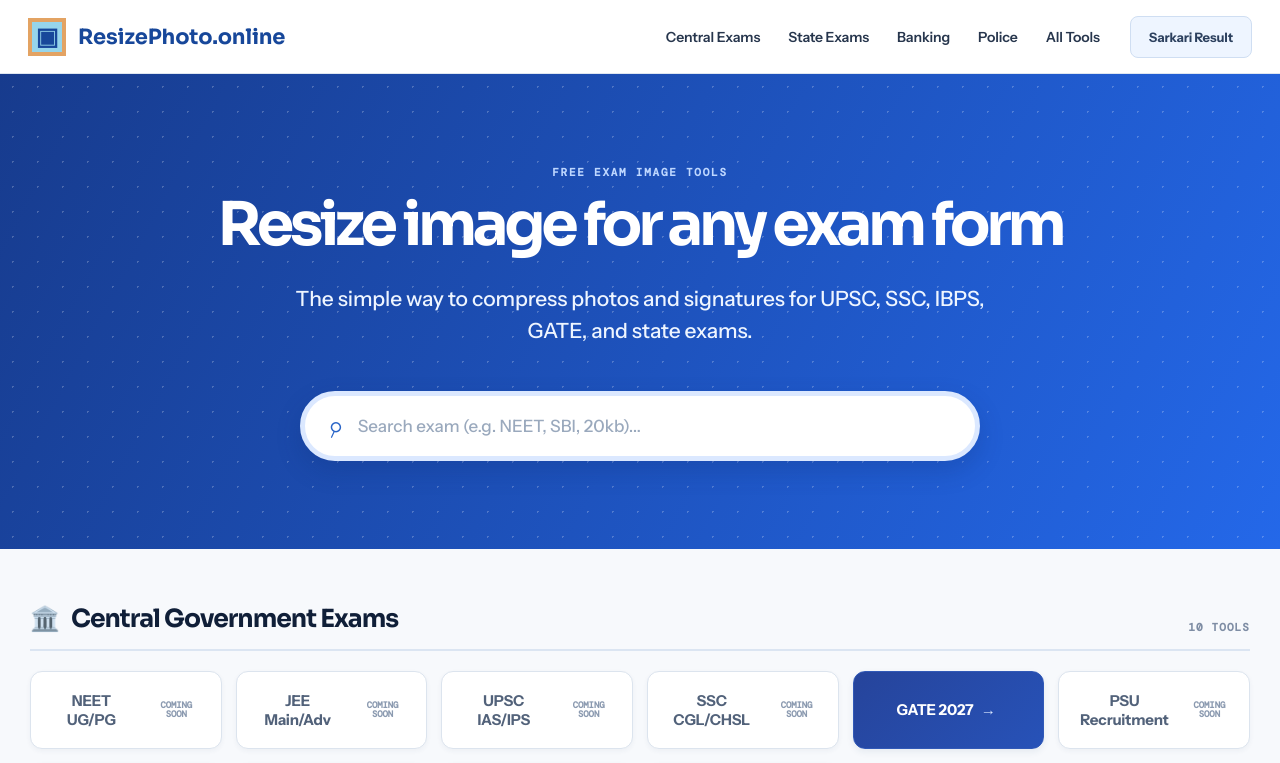
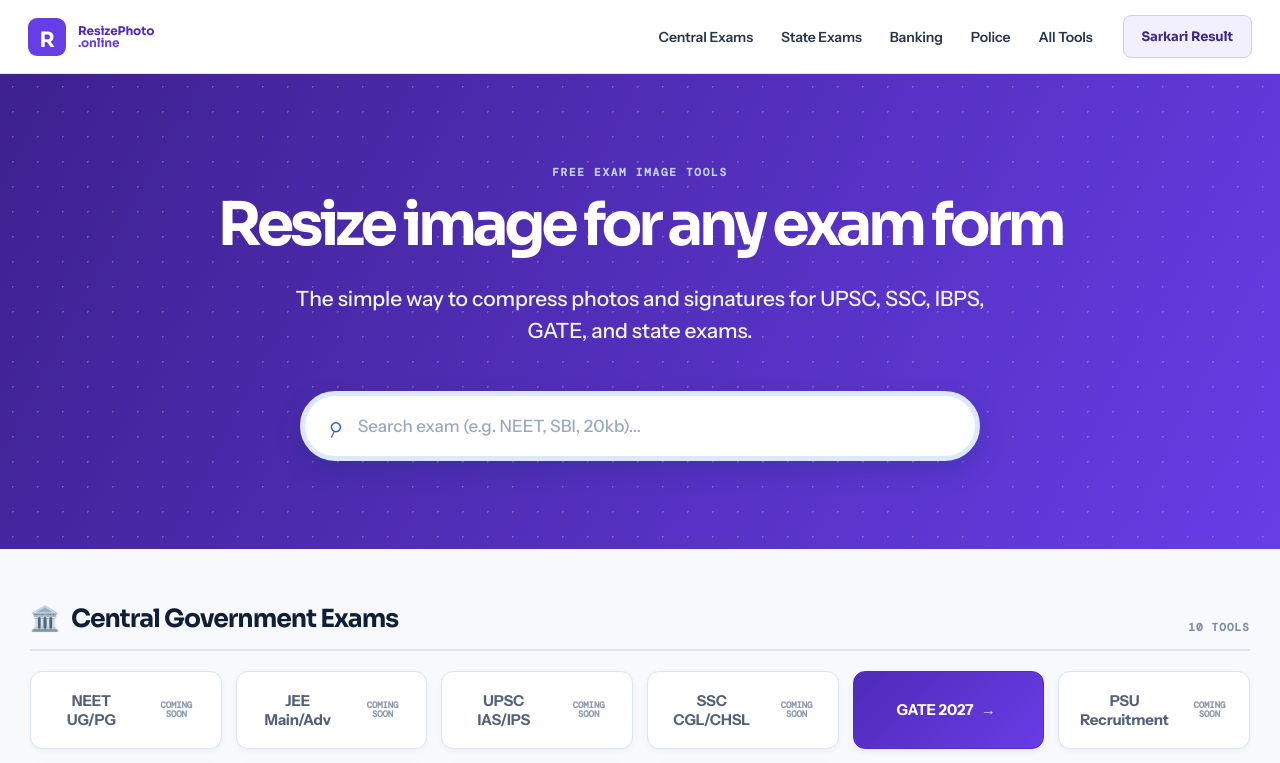
Before and after one commit to dhanavathsrikanth/resizephoto, a React (Vite) app: page / in a window 1280 px wide. Shown: the top 763 px of the page. Built offline with nearby package versions, Linux system fonts and the light colour scheme.

Commit message:
Rebrand favicon to R mark with updated theme color, add shared theme stylesheet

```diff
--- a/index.html
+++ b/index.html
@@ -3,7 +3,7 @@
   <head>
     <meta charset="UTF-8" />
     <meta name="viewport" content="width=device-width, initial-scale=1.0" />
-    <meta name="theme-color" content="#5b45d9" />
+    <meta name="theme-color" content="#673de6" />
     <meta name="description" content="Free online GATE 2027 photo resizer and signature resizer. Crop, resize, convert and check JPG images against IIT Madras pixel, ratio and KB requirements." />
     <meta name="robots" content="index, follow, max-image-preview:large" />
     <meta name="author" content="ResizePhoto.online" />
@@ -29,8 +29,8 @@
     <meta name="twitter:image:alt" content="GATE 2027 Photo and Signature Resizer — free JPG tool" />
     <!-- Icons / PWA -->
     <link rel="icon" type="image/svg+xml" href="/favicon.svg" />
-    <link rel="icon" type="image/png" sizes="32x32" href="/favicon-32.png" />
-    <link rel="apple-touch-icon" sizes="180x180" href="/apple-touch-icon.png" />
+    <link rel="icon" type="image/svg+xml" sizes="32x32" href="/favicon.svg?v=2" />
+    <link rel="apple-touch-icon" sizes="180x180" href="/favicon.svg" />
     <link rel="manifest" href="/manifest.webmanifest" />
     <title>GATE 2027 Photo & Signature Resizer — Free JPG Tool</title>
     <script type="application/ld+json">
--- a/src/main.jsx
+++ b/src/main.jsx
@@ -14,6 +14,7 @@
 import './results-design.css';
 import './home-directory.css';
 import './home-state.css';
+import './shared-theme.css';
 import { LEGAL_PAGES, LEGAL_ORDER, LEGAL_PATHS, LEGAL_UPDATED, LEGAL_CONTACT } from './legal.jsx';
 
 const RULES = {
--- /dev/null
+++ b/src/shared-theme.css
@@ -0,0 +1,41 @@
+/* Shared ResizePhoto design system across directory, tool, legal and guide pages. */
+:root{
+  --navy:#1d1e20;
+  --blue:#673de6;
+  --pale:#f2efff;
+  --line:#e4e1f1;
+  --muted:#686879;
+  --green:#168c69;
+  --shadow:0 12px 28px rgba(27,58,101,.10);
+}
+body{font-family:'Instrument Sans',Arial,sans-serif;background:#f7f9fc;color:var(--navy)}
+h1,h2,h3,h4,h5,h6,.brand,.directory-brand,.directory-result,.nav-cta,.primary,.secondary,.download,.render-button{font-family:'Sora','Instrument Sans',Arial,sans-serif}
+a{color:inherit}
+.topbar{border-bottom-color:var(--line);background:rgba(255,255,255,.94)}
+.brand-mark{background:var(--blue)}
+.topbar nav a:hover,.secondary:hover{border-color:#aac5ec;background:var(--pale);color:var(--blue)}
+.nav-cta,.primary,.download{background:var(--blue);box-shadow:0 8px 18px rgba(103,61,230,.22)}
+.nav-cta:hover,.primary:hover,.download:hover{background:#5028c6}
+.hero-card{background:linear-gradient(135deg,#4f2bb8,#673de6);box-shadow:0 20px 42px rgba(103,61,230,.24)}
+.tool-section,.rules,.faq,.gate-guide-content{background:transparent}
+.tool-shell,.tool-sidebar,.editor,.results,.guide-copy,.rule-cards article,.faq-list{border-color:var(--line)}
+.tool-sidebar{background:#f9fbff}
+.dropzone:hover,.secondary:hover{background:var(--pale)}
+.controls input{accent-color:var(--blue)}
+.directory-nav{border-bottom-color:var(--line)}
+.directory-logo{border:0;background:var(--blue);color:#fff}
+.directory-logo{font-size:0;border-radius:9px}
+.directory-logo:after{content:'R';font:700 21px/1 'Sora',sans-serif;color:#fff}
+.directory-brand>span:last-child{font-size:0;line-height:1.05;text-align:left}
+.directory-brand>span:last-child:before{content:'ResizePhoto';display:block;font:700 12px/1 'Sora',sans-serif}
+.directory-brand>span:last-child:after{content:'.online';display:block;color:#673de6;font:700 12px/1 'Sora',sans-serif}
+.directory-brand{color:#5028c6}
+.directory-result{border-color:#d5c9fb;background:var(--pale);color:#3e2a83}
+.directory-hero{background:linear-gradient(118deg,#3e218f,#673de6)}
+.directory-home{background:#f7f9fc}
+.exam-card{border-color:var(--line);box-shadow:0 3px 7px rgba(30,61,101,.08)}
+.exam-card:hover{border-color:#83a9e6;box-shadow:0 8px 18px rgba(30,61,101,.14)}
+.exam-card.featured{border-color:#542bc4;background:linear-gradient(135deg,#4f2bb8,#673de6)}
+.group-heading{border-bottom-color:var(--line)}
+.footer-brand .brand-mark{background:#fff;color:var(--blue)}
+button:focus-visible,a:focus-visible,input:focus-visible{outline:3px solid #b8a7f5;outline-offset:3px}
```
Also changed, not shown: public/favicon.svg, public/manifest.webmanifest.
